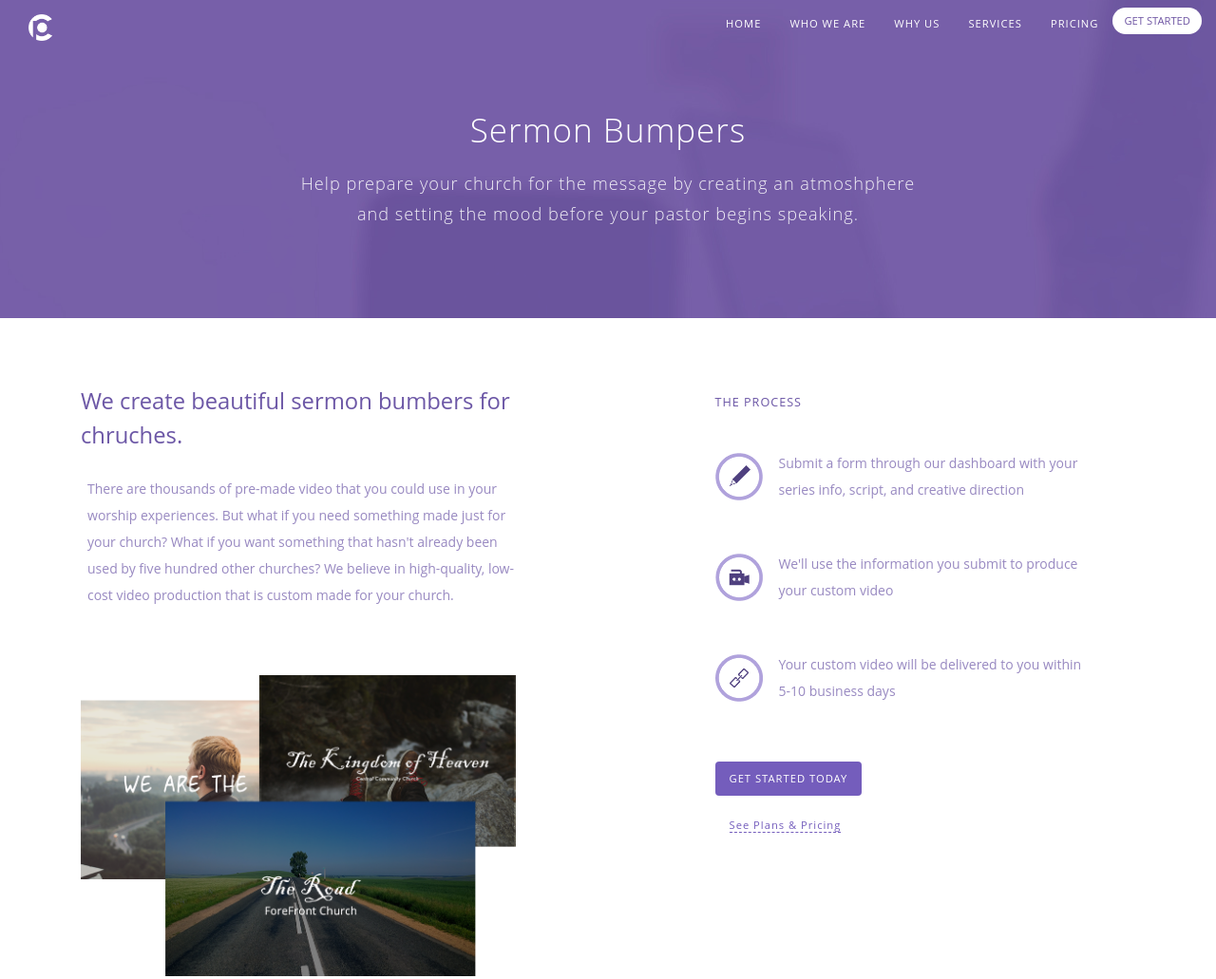
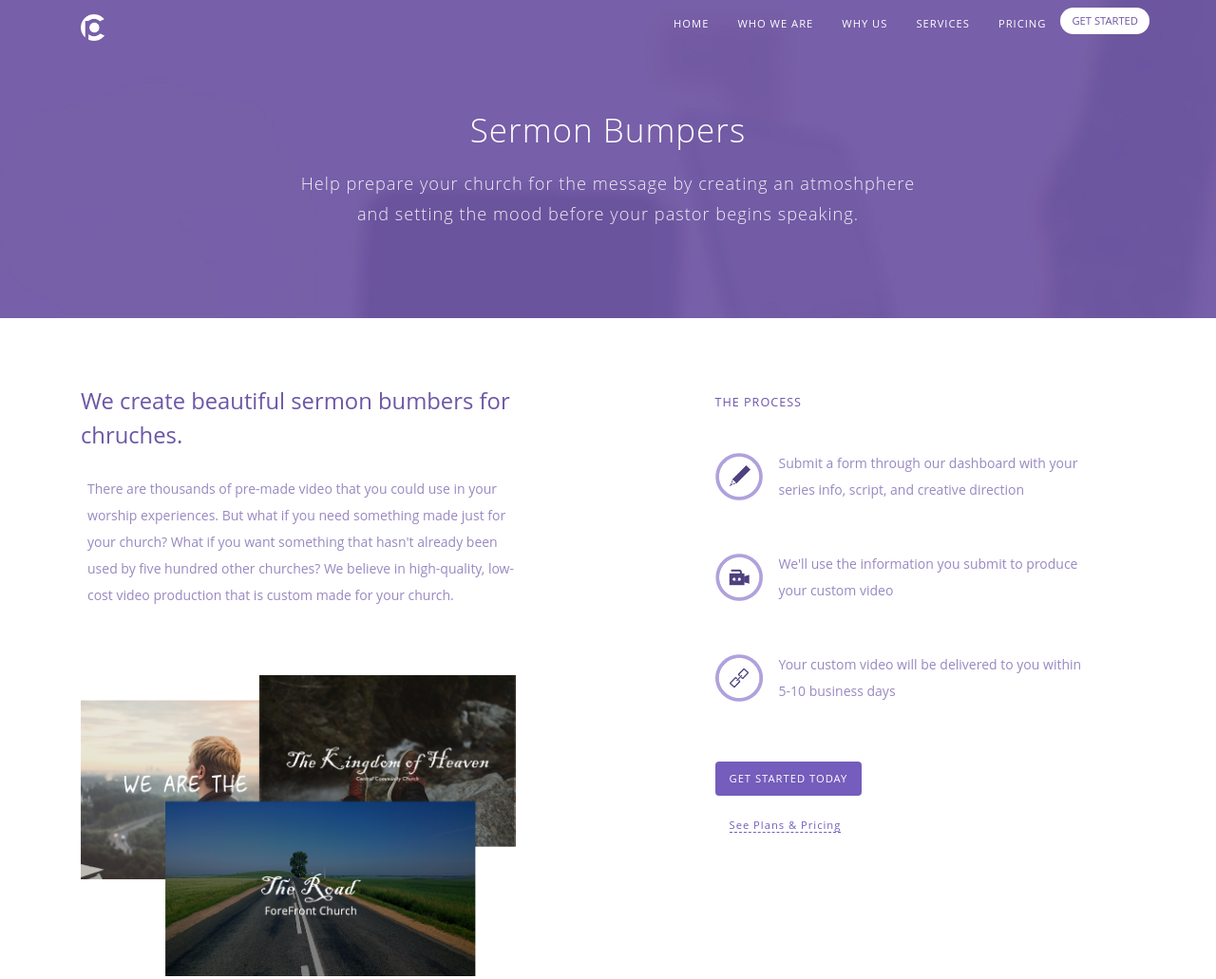
Before and after one commit to premgurusamy/tour, a plain HTML site: page index.html in a window 1280 px wide. Shown: the top 1031 px of the page at 95% size. Drawn offline with nearby package versions, Linux system fonts and the light colour scheme.

Commit message:
navbar container updated

```diff
--- a/css/style.css
+++ b/css/style.css
@@ -1,5 +1,7 @@
+
 body{
   font-family:"Open Sans";
+  background-color: white;
 
 }
 .small-header{
--- a/index.html
+++ b/index.html
@@ -23,7 +23,7 @@
   <body>
     <header>
       <nav class="nav navbar-default" role="navigation">
-        <div class="container-fluid">
+        <div class="container">
           <div class="navbar-header">
             <button id="navbarToggle" type="button" data-toggle="collapse" class="navbar-toggle "
             data-target="#collapsable-nav">
```
